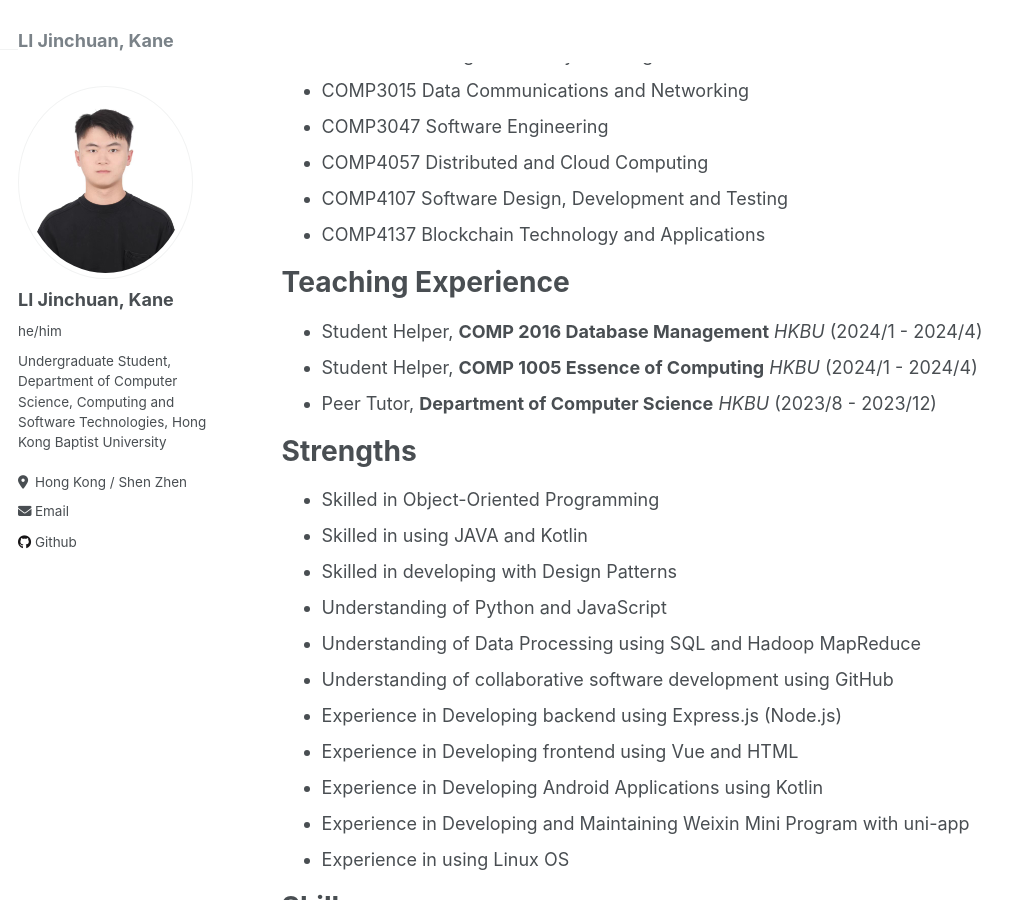
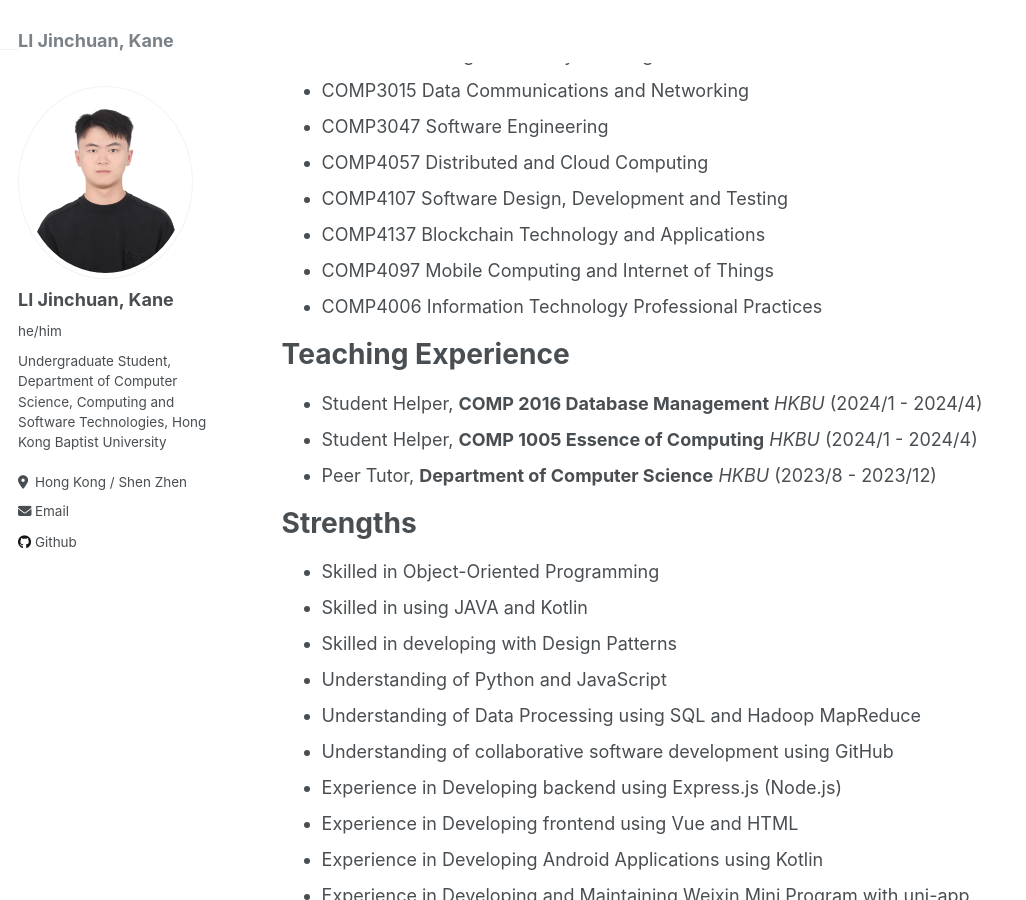
Before and after one commit to Kane-LI-0114/Kane-LI-0114.github.io, a Jekyll site: the page built from _pages/about.md, in a window 1280 px wide and 900 px high, scrolled down 612 px. Shown: the whole window, without its empty margins (0-1026 px from the left). Built offline with Jekyll 4.4.1, drawn with Linux system fonts in a browser that asks for light colours.

Commit message:
Updated related courses

```diff
--- a/_pages/about.md
+++ b/_pages/about.md
@@ -30,6 +30,8 @@ Related Courses
 * COMP4057 Distributed and Cloud Computing
 * COMP4107 Software Design, Development and Testing
 * COMP4137 Blockchain Technology and Applications
+* COMP4097 Mobile Computing and Internet of Things
+* COMP4006 Information Technology Professional Practices
 
 Teaching Experience
 ======
```
